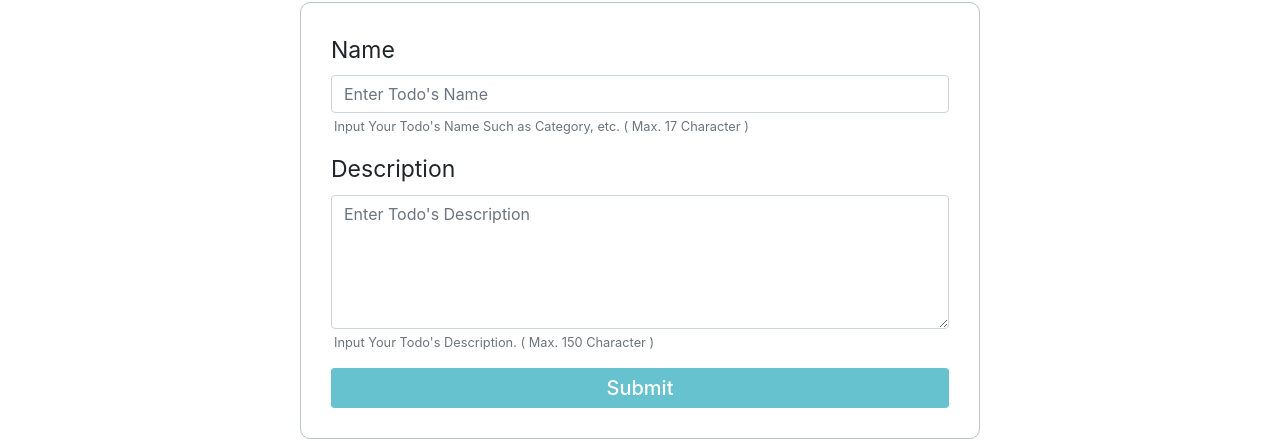
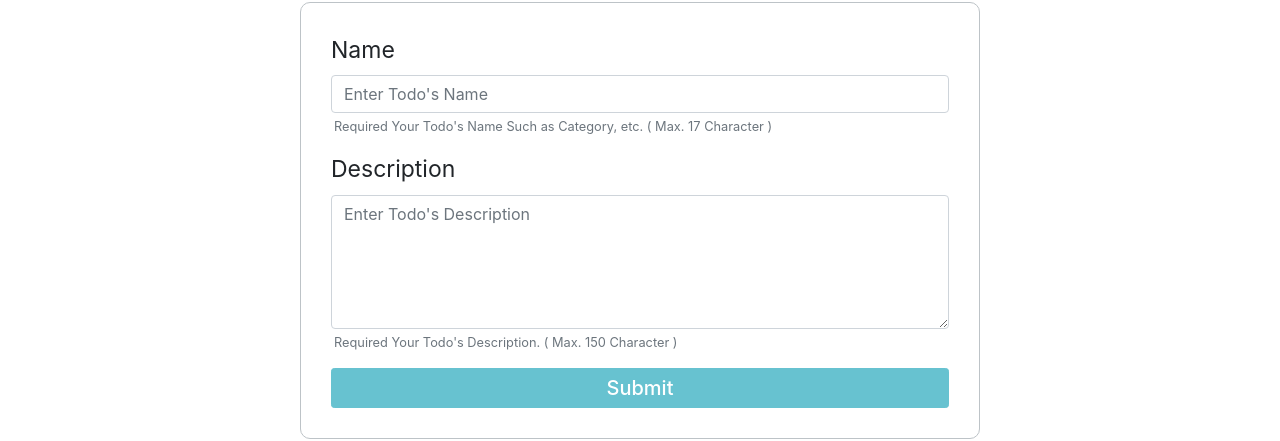
Before and after one commit to mohhaidir/beli-bareng, a React (Create React App) app in the folder client/: page /addTodo in a window 1280 px wide. Shown: the part 247-688 px from the top of the page. Built offline with nearby package versions, Linux system fonts and the light colour scheme; a web font is replaced by a local one.

Commit message:
minor update on form

```diff
--- a/client/src/components/FormAdd.js
+++ b/client/src/components/FormAdd.js
@@ -26,7 +26,8 @@ export default function FormAdd(props) {
             maxlength="17"
           />
           <Form.Text style={{ marginLeft: "3px" }} className="text-muted">
-            Input Your Todo's Name Such as Category, etc. ( Max. 17 Character )
+            Required Your Todo's Name Such as Category, etc. ( Max. 17 Character
+            )
           </Form.Text>
         </Form.Group>
 
@@ -41,7 +42,7 @@ export default function FormAdd(props) {
             maxlength="150"
           />
           <Form.Text style={{ marginLeft: "3px" }} className="text-muted">
-            Input Your Todo's Description. ( Max. 150 Character )
+            Required Your Todo's Description. ( Max. 150 Character )
           </Form.Text>
         </Form.Group>
         {!check && (
--- a/client/src/pages/AddTodo.js
+++ b/client/src/pages/AddTodo.js
@@ -12,7 +12,6 @@ export default function AddTodo() {
   const history = useHistory();
 
   const onAddSubmit = e => {
-    if (name && description) {
     const dataInput = {
       name,
       description
@@ -20,13 +19,6 @@ export default function AddTodo() {
     dispatch(addTodoAction(dataInput));
     history.push("/todos");
     swal("Success", "One todo has been added!", "success");
-    } else {
-      swal({
-        title: "Nah!",
-        text: "All field cannot be empty!",
-        icon: "warning"
-      });
-    }
   };
 
   return (
--- a/client/src/pages/EditTodo.js
+++ b/client/src/pages/EditTodo.js
@@ -22,7 +22,6 @@ export default function EditTodo() {
   }, []);
 
   const onEditSubmit = () => {
-    if (name && description) {
     const newData = {
       name,
       description
@@ -30,13 +29,6 @@ export default function EditTodo() {
     dispatch(editTodoAction(newData, id));
     swal("Success", "Edit todo is done!", "success");
     history.push("/todos");
-    } else {
-      swal({
-        title: "Nah!",
-        text: "All field cannot be empty!",
-        icon: "warning"
-      });
-    }
   };
 
   return (
```
Lines whose indentation alone changed are shown as unchanged.
